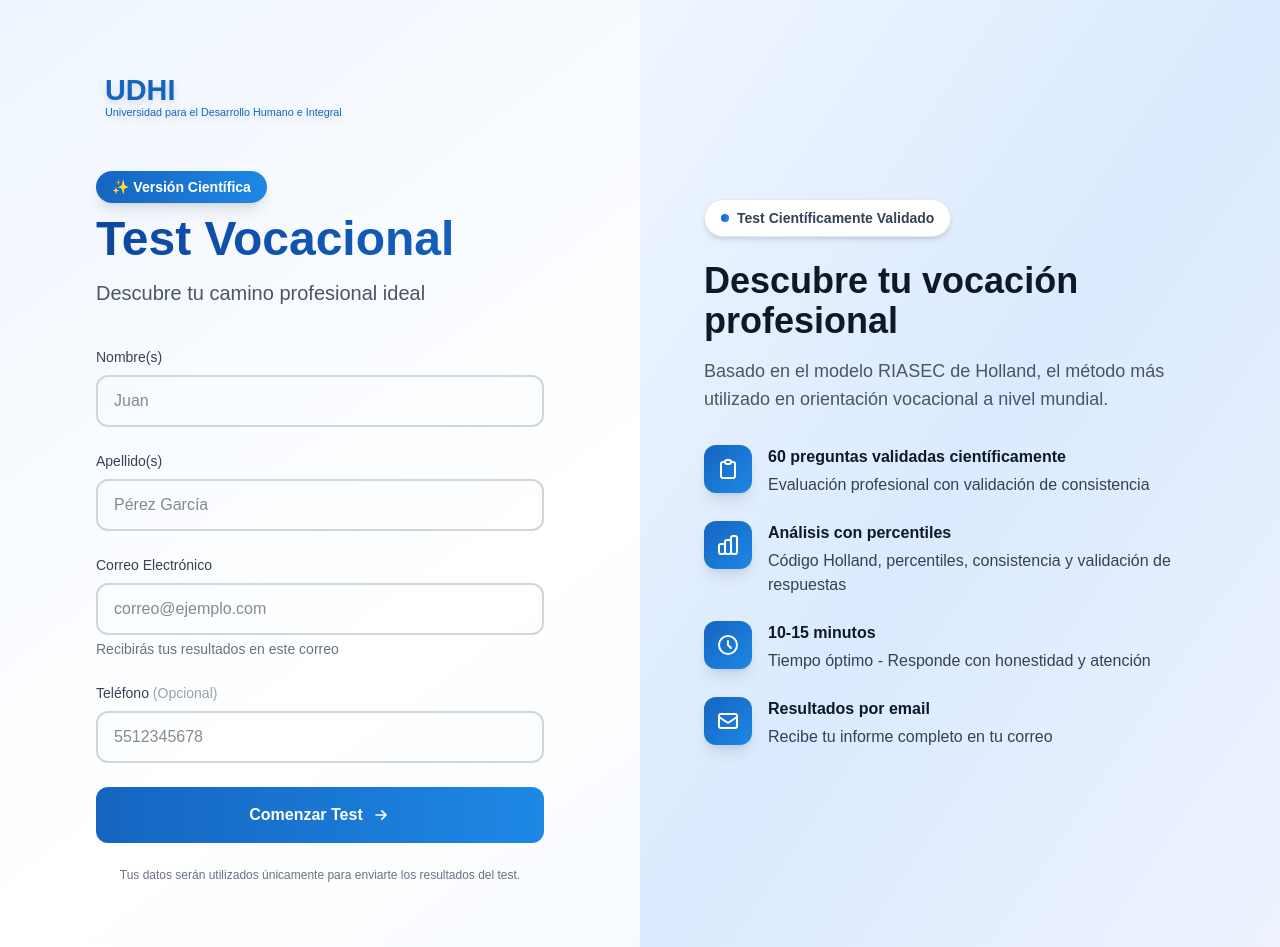
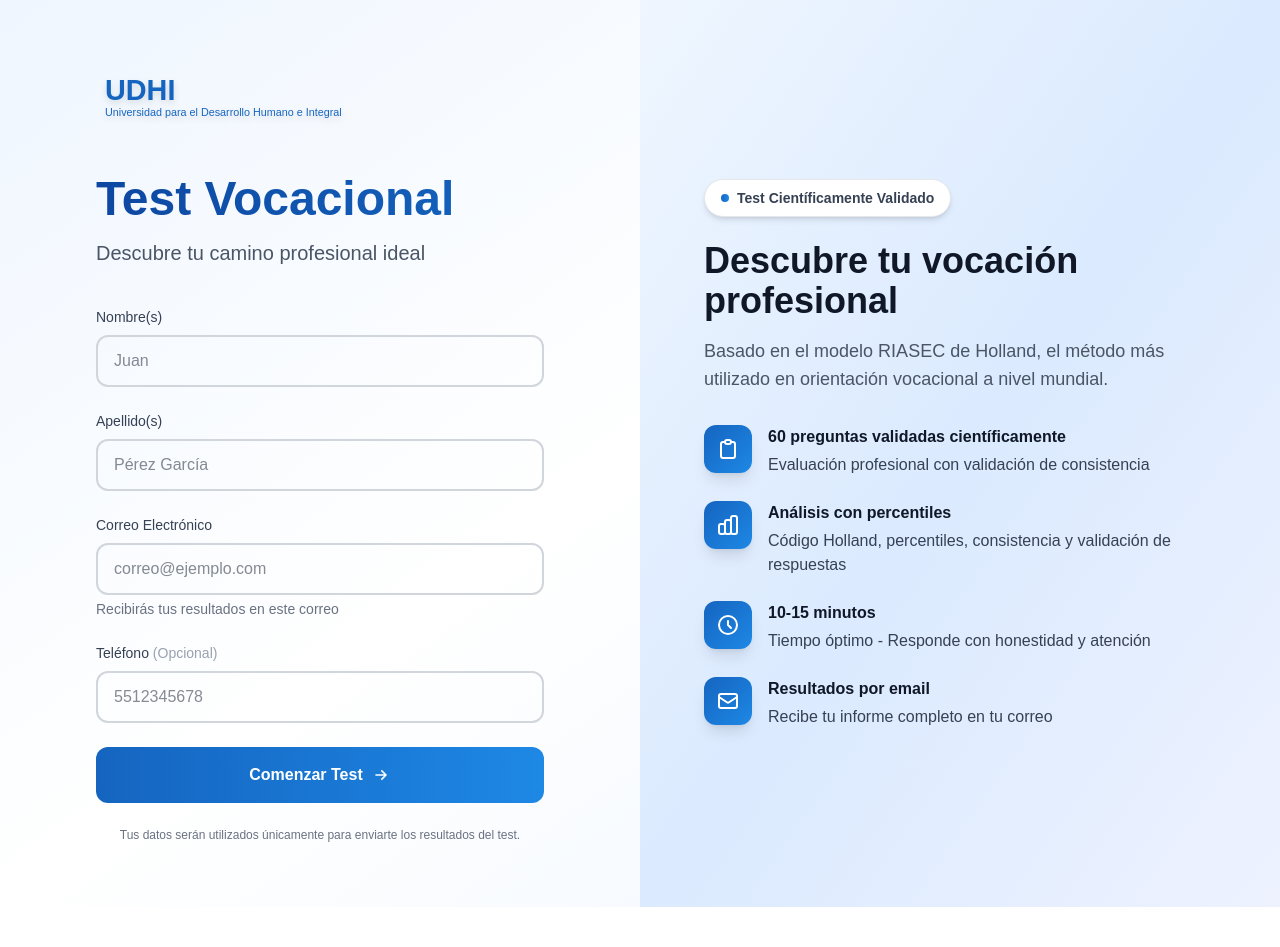
Before and after one commit to PRAZIS-TECHNOLOGIES/uhdi-test, a Next.js app: page /register in a window 1280 px wide. After the commit the page ends 907 px from the top, so only its background shows below. Built offline with nearby package versions, Linux system fonts and the light colour scheme.

Commit message:
Quitar badge 'Versión Científica' para diseño más profesional

```diff
--- a/app/register/page.tsx
+++ b/app/register/page.tsx
@@ -89,11 +89,6 @@ export default function Register() {
 
           {/* Header */}
           <div className="mb-10">
-            <div className="inline-block mb-4">
-              <span className="px-4 py-2 bg-gradient-to-r from-[#1565C0] to-[#1E88E5] text-white text-sm font-semibold rounded-full shadow-lg">
-                ✨ Versión Científica
-              </span>
-            </div>
             <h1 className="text-5xl font-bold bg-gradient-to-r from-[#0D47A1] to-[#1565C0] bg-clip-text text-transparent mb-4">
               Test Vocacional
             </h1>
```
